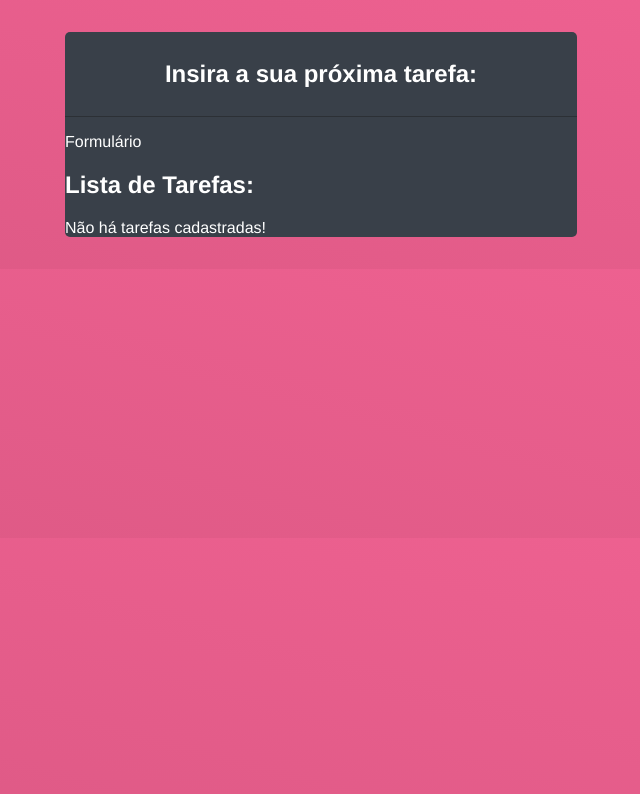
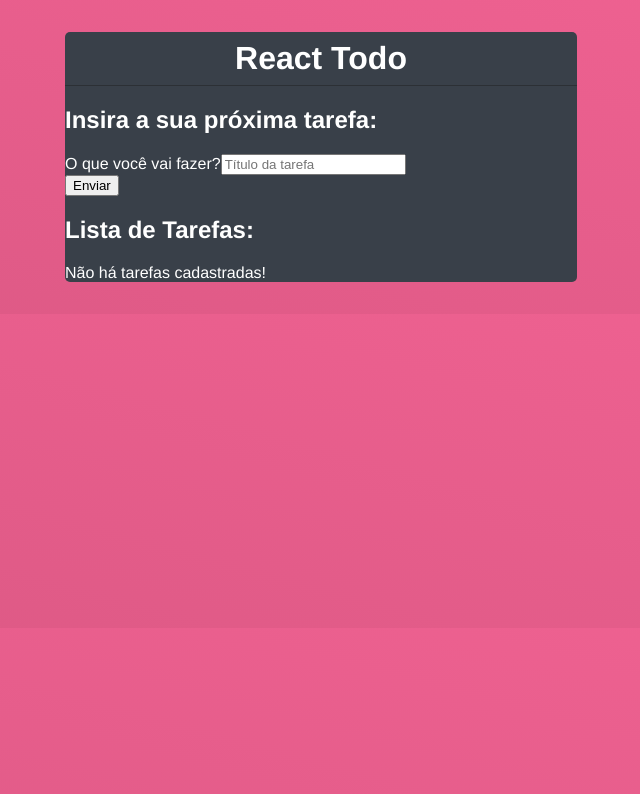
Before and after one commit to lucianobrsts/todo, a React (Create React App) app: page / in a window 1280 px wide. Shown: the top 794 px of the page, without its empty margins (319-959 px from the left). Built offline with nearby package versions, Linux system fonts and the light colour scheme.

Commit message:
Implementa o furmulário

```diff
--- a/src/App.js
+++ b/src/App.js
@@ -12,17 +12,35 @@ function App() {
   const [todos, setTodos] = useState("")
   const [loading, setLoading] = useState(false)
 
+  const handleSubmit = (e) => {
+    e.preventDefault()
+    console.log(title)
+    setTitle("")
+    console.log("enviou!")
+  }
+
   return (
     <div className="App">
       <div className="todo-header">
-        <h2>Insira a sua próxima tarefa:</h2>
-        <form>
-
-        </form>
+        <h1>React Todo</h1>
       </div>
 
       <div className="form-todo">
-        <p>Formulário</p>
+        <h2>Insira a sua próxima tarefa:</h2>
+        <form onSubmit={handleSubmit}>
+          <div className='form-control'>
+            <label htmlFor='title'>O que você vai fazer?</label>
+            <input
+              type='text'
+              name='title'
+              placeholder='Título da tarefa'
+              onChange={(e) => setTitle(e.target.value)}
+              value={title || ""}
+              required
+            />
+          </div>
+          <input type='submit' value="Enviar" />
+        </form>
       </div>
 
       <div className="list-todo">
```
